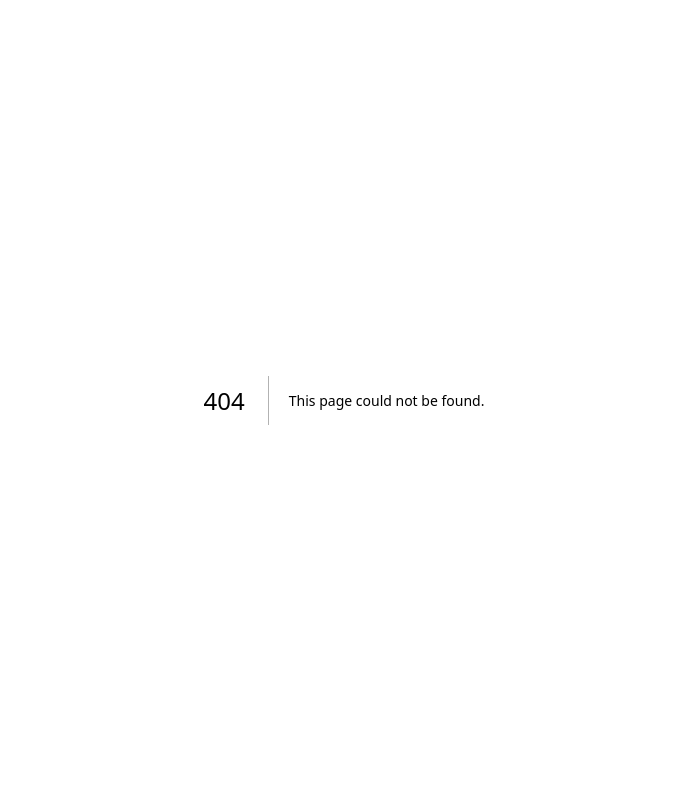
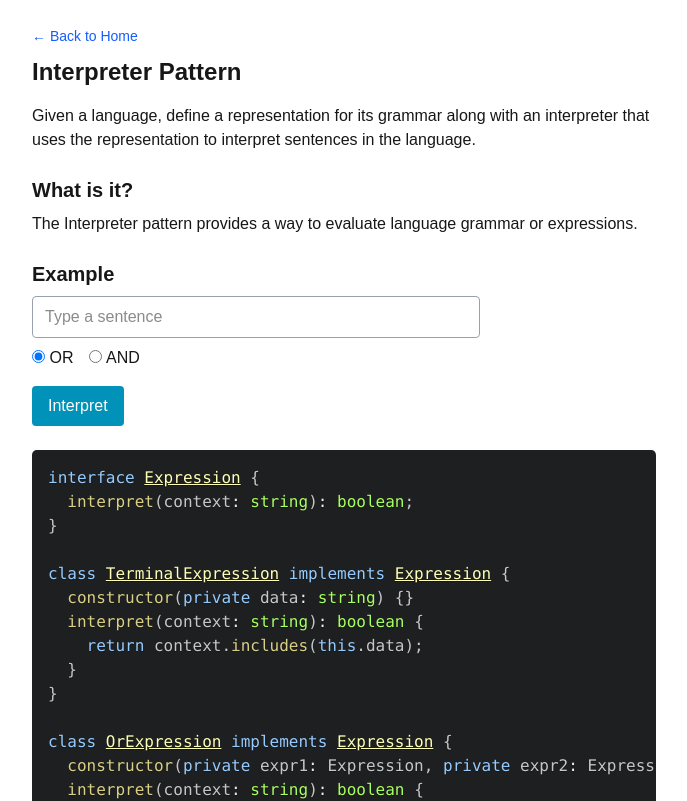
Before and after one commit to Mubtasim/patternalysis, a Next.js app: page /patterns/interpreter in a window 1280 px wide. Before the commit this address had no page. Shown: the top 801 px of the page, without its empty margins (296-983 px from the left). Built offline with nearby package versions, Linux system fonts and the light colour scheme.

Commit message:
feat: Add Interpreter pattern page and update home page to include it in the list of implemented patterns

```diff
--- a/src/app/page.tsx
+++ b/src/app/page.tsx
@@ -17,6 +17,7 @@ export default function Home() {
     "proxy",
     "chain-of-responsibility",
     "command",
+    "interpreter",
   ];
 
   const allPatterns = [
--- /dev/null
+++ b/src/app/patterns/interpreter/page.tsx
@@ -0,0 +1,165 @@
+"use client";
+
+import PatternLayout from "@/components/PatternLayout";
+import { useState } from "react";
+import { Prism as SyntaxHighlighter } from "react-syntax-highlighter";
+import { atomDark } from "react-syntax-highlighter/dist/cjs/styles/prism";
+
+interface Expression {
+  interpret(context: string): boolean;
+}
+
+class TerminalExpression implements Expression {
+  constructor(private data: string) {}
+  interpret(context: string): boolean {
+    return context.includes(this.data);
+  }
+}
+
+class OrExpression implements Expression {
+  constructor(private expr1: Expression, private expr2: Expression) {}
+  interpret(context: string): boolean {
+    return this.expr1.interpret(context) || this.expr2.interpret(context);
+  }
+}
+
+class AndExpression implements Expression {
+  constructor(private expr1: Expression, private expr2: Expression) {}
+  interpret(context: string): boolean {
+    return this.expr1.interpret(context) && this.expr2.interpret(context);
+  }
+}
+
+export default function InterpreterPage() {
+  const [input, setInput] = useState("");
+  const [op, setOp] = useState<"and" | "or">("or");
+  const [result, setResult] = useState<string | null>(null);
+
+  const cat = new TerminalExpression("cat");
+  const dog = new TerminalExpression("dog");
+
+  const expression =
+    op === "and" ? new AndExpression(cat, dog) : new OrExpression(cat, dog);
+
+  const handleInterpret = () => {
+    const res = expression.interpret(input);
+    setResult(res ? "✅ Matched!" : "❌ Not matched");
+  };
+
+  return (
+    <PatternLayout title="Interpreter">
+      <p className="mb-4">
+        Given a language, define a representation for its grammar along with an
+        interpreter that uses the representation to interpret sentences in the
+        language.
+      </p>
+
+      <h2 className="text-xl font-semibold mt-6 mb-2">What is it?</h2>
+      <p className="mb-4">
+        The Interpreter pattern provides a way to evaluate language grammar or
+        expressions.
+      </p>
+
+      <h2 className="text-xl font-semibold mt-6 mb-2">Example</h2>
+
+      <input
+        type="text"
+        className="border border-gray-400 rounded px-3 py-2 mb-2 w-full max-w-md"
+        placeholder="Type a sentence"
+        value={input}
+        onChange={(e) => setInput(e.target.value)}
+      />
+
+      <div className="mb-4 flex items-center gap-4">
+        <label>
+          <input
+            type="radio"
+            name="operator"
+            checked={op === "or"}
+            onChange={() => setOp("or")}
+          />{" "}
+          OR
+        </label>
+        <label>
+          <input
+            type="radio"
+            name="operator"
+            checked={op === "and"}
+            onChange={() => setOp("and")}
+          />{" "}
+          AND
+        </label>
+      </div>
+
+      <button
+        onClick={handleInterpret}
+        className="bg-cyan-600 hover:bg-cyan-500 px-4 py-2 rounded text-white mb-4"
+      >
+        Interpret
+      </button>
+
+      {result && <p className="font-semibold text-lg">{result}</p>}
+
+      <SyntaxHighlighter
+        language="ts"
+        style={atomDark}
+        className="rounded mt-6"
+      >
+        {`interface Expression {
+  interpret(context: string): boolean;
+}
+
+class TerminalExpression implements Expression {
+  constructor(private data: string) {}
+  interpret(context: string): boolean {
+    return context.includes(this.data);
+  }
+}
+
+class OrExpression implements Expression {
+  constructor(private expr1: Expression, private expr2: Expression) {}
+  interpret(context: string): boolean {
+    return this.expr1.interpret(context) || this.expr2.interpret(context);
+  }
+}
+
+class AndExpression implements Expression {
+  constructor(private expr1: Expression, private expr2: Expression) {}
+  interpret(context: string): boolean {
+    return this.expr1.interpret(context) && this.expr2.interpret(context);
+  }
+}
+
+// Usage example:
+const cat = new TerminalExpression('cat');
+const dog = new TerminalExpression('dog');
+
+const orExpression = new OrExpression(cat, dog);
+console.log(orExpression.interpret('dog is friendly')); // true
+
+const andExpression = new AndExpression(cat, dog);
+console.log(andExpression.interpret('cat and dog')); // true
+`}
+      </SyntaxHighlighter>
+
+      <h2 className="text-xl font-semibold mt-6 mb-2">Common Uses</h2>
+      <ul className="list-disc ml-6 mb-4">
+        <li>Parsing expressions</li>
+        <li>SQL or regex interpreters</li>
+        <li>Compilers and calculators</li>
+      </ul>
+
+      <h2 className="text-xl font-semibold mt-6 mb-2">When to Use</h2>
+      <ul className="list-disc ml-6 mb-4">
+        <li>When you have a grammar to represent</li>
+        <li>When you want to interpret sentences in a language</li>
+      </ul>
+
+      <h2 className="text-xl font-semibold mt-6 mb-2">Caution</h2>
+      <ul className="list-disc ml-6">
+        <li>Can become complex for large grammars</li>
+        <li>Not efficient for complex parsing</li>
+      </ul>
+    </PatternLayout>
+  );
+}
```
